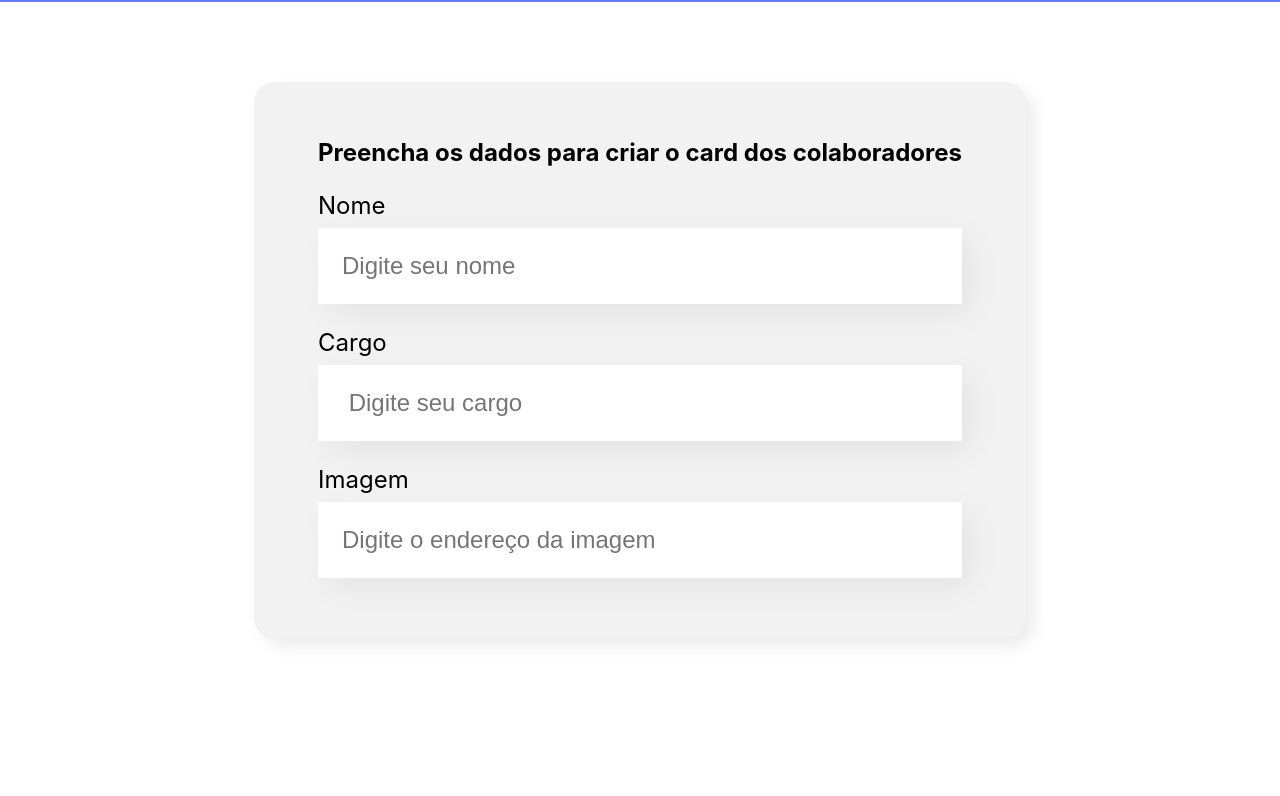
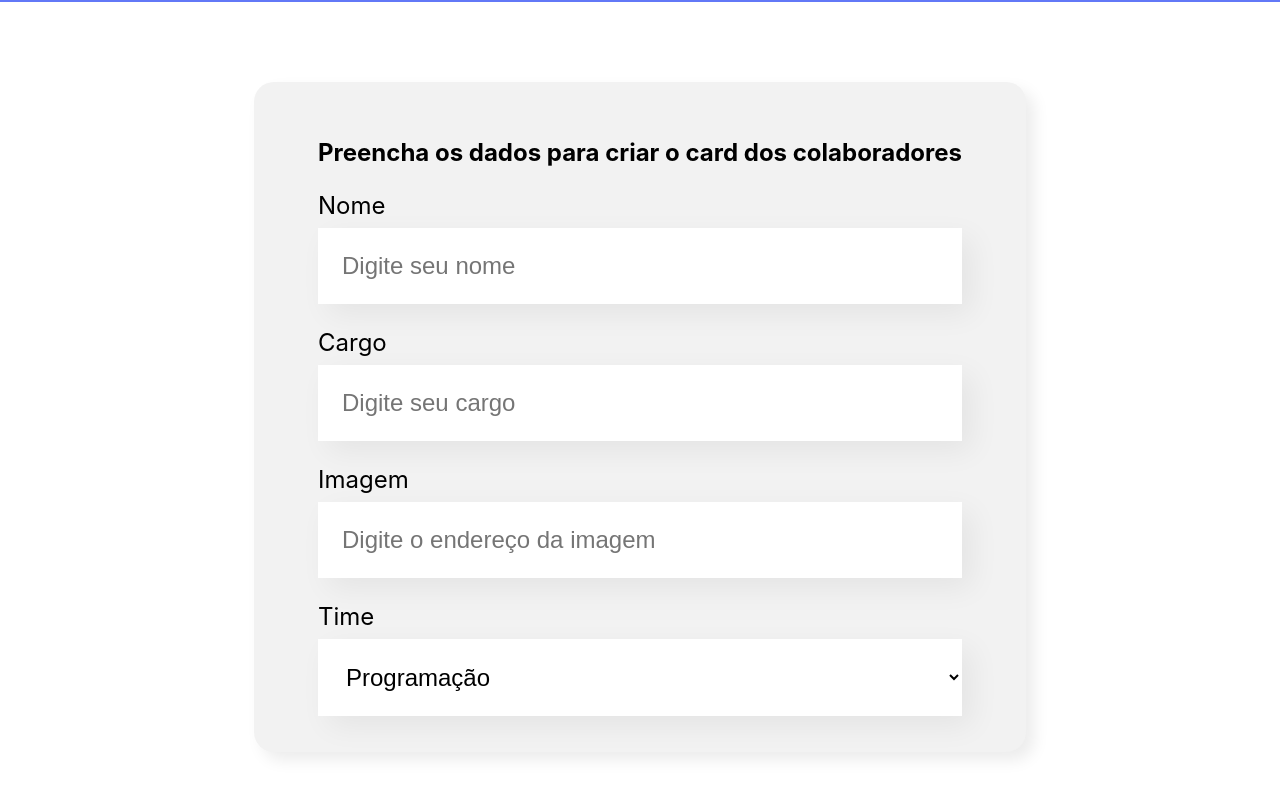
Before and after one commit to debs-veras/Organo, a React (Create React App) app: page / in a window 1280 px wide. Shown: the part 496-1292 px from the top of the page. Before the commit the page ends 1214 px from the top, so only its background shows below. Built offline with nearby package versions, Linux system fonts and the light colour scheme.

Commit message:
lista suspensa criada

```diff
--- a/public/index.html
+++ b/public/index.html
@@ -1,43 +1,19 @@
 <!DOCTYPE html>
-<html lang="en">
+<html lang="pt-br">
   <head>
+    <link rel="icon" href="%PUBLIC_URL%/favicon.ico" />
+    <link rel="manifest" href="%PUBLIC_URL%/manifest.json" />
+    <link rel="apple-touch-icon" href="%PUBLIC_URL%/logo192.png" />
+
     <meta charset="utf-8" />
-    <link rel="icon" href="%PUBLIC_URL%/favicon.ico" />
     <meta name="viewport" content="width=device-width, initial-scale=1" />
     <meta name="theme-color" content="#000000" />
-    <meta
-      name="description"
-      content="Web site created using create-react-app"
-    />
-    <link rel="apple-touch-icon" href="%PUBLIC_URL%/logo192.png" />
-    <!--
-      manifest.json provides metadata used when your web app is installed on a
-      user's mobile device or desktop. See https://developers.google.com/web/fundamentals/web-app-manifest/
-    -->
-    <link rel="manifest" href="%PUBLIC_URL%/manifest.json" />
-    <!--
-      Notice the use of %PUBLIC_URL% in the tags above.
-      It will be replaced with the URL of the `public` folder during the build.
-      Only files inside the `public` folder can be referenced from the HTML.
+    <meta name="description" content="Web site created using create-react-app" />
 
-      Unlike "/favicon.ico" or "favicon.ico", "%PUBLIC_URL%/favicon.ico" will
-      work correctly both with client-side routing and a non-root public URL.
-      Learn how to configure a non-root public URL by running `npm run build`.
-    -->
     <title>React App</title>
   </head>
   <body>
     <noscript>You need to enable JavaScript to run this app.</noscript>
     <div id="root"></div>
-    <!--
-      This HTML file is a template.
-      If you open it directly in the browser, you will see an empty page.
-
-      You can add webfonts, meta tags, or analytics to this file.
-      The build step will place the bundled scripts into the <body> tag.
-
-      To begin the development, run `npm start` or `yarn start`.
-      To create a production bundle, use `npm run build` or `yarn build`.
-    -->
   </body>
 </html>
--- a/src/componentes/Formulario/index.js
+++ b/src/componentes/Formulario/index.js
@@ -1,7 +1,17 @@
 import './Formulario.css'
 import CampoTexto from '../CampoTexto';
+import ListaSuspensa from '../ListaSuspensa';
 
 const Formulario = () => {
+  const times = [
+    'Programação',
+    'Front-End',
+    'Data-Science',
+    'Devops',
+    'UX e Desing',
+    'Mobile',
+    'Inovação e Gestão'
+  ]
   return(
     <section className = "formulario">
       <form>
@@ -9,8 +19,9 @@
           Preencha os dados para criar o card dos colaboradores
         </h2>
         <CampoTexto label = "Nome" placeholder = "Digite seu nome" />
-        <CampoTexto label = "Cargo" placeholder = " Digite seu cargo" />
+        <CampoTexto label = "Cargo" placeholder = "Digite seu cargo" />
         <CampoTexto label = "Imagem" placeholder = "Digite o endereço da imagem"/>
+        <ListaSuspensa label = "Time" itens = {times}/>
       </form>
     </section>
   )
--- /dev/null
+++ b/src/componentes/ListaSuspensa/ListaSuspensa.css
@@ -0,0 +1,15 @@
+.lista-suspensa label{
+  display: block;
+  margin-bottom: 8px;
+  font-size: 24px;
+}
+
+.lista-suspensa select{
+  background-color: #fff;
+  box-shadow: 10px 10px 30px rgba(0, 0, 0, 0.06);
+  width: 100%;
+  border: none;
+  font-size: 24px;
+  padding: 24px;
+  box-sizing: border-box;
+}
--- /dev/null
+++ b/src/componentes/ListaSuspensa/index.js
@@ -0,0 +1,16 @@
+import "./ListaSuspensa.css"
+
+const ListaSuspensa = (props) => {
+  return(
+    <div className = 'lista-suspensa'>
+      <label>{props.label}</label>
+      <select>
+        {props.itens.map(item => {
+          return <option key = {item}>{item}</option>
+        })}
+      </select>
+    </div>
+  )
+}
+
+export default ListaSuspensa
```
